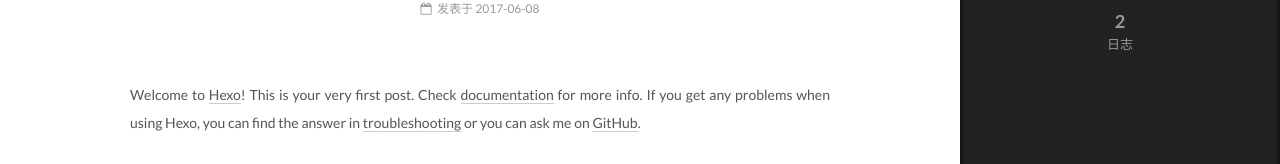
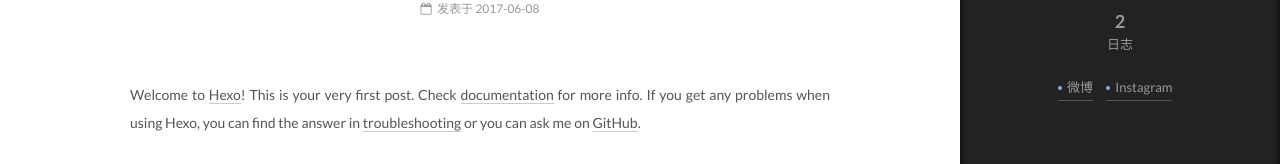
Before and after one commit to ronrondesign/ronrondesign.github.io, a plain HTML site: page 2017/06/08/hello-world/index.html in a window 1280 px wide. Both pictures are taken after a click on the item "站点概览". Shown: the part 222-386 px from the top of the page. Drawn offline with Linux system fonts and the light colour scheme.

Commit message:
Site updated: 2017-06-08 18:24:23

```diff
--- a/2017/06/08/hello-world/index.html
+++ b/2017/06/08/hello-world/index.html
@@ -463,6 +463,22 @@
 
         <div class="links-of-author motion-element">
 
+
+              <span class="links-of-author-item">
+                <a href="http://weibo.com/rron" target="_blank" title="微博">
+
+                  微博
+                </a>
+              </span>
+
+              <span class="links-of-author-item">
+                <a href="http://instagram.com/u/abelron" target="_blank" title="Instagram">
+
+                  Instagram
+                </a>
+              </span>
+
+
         </div>
 
 
--- a/css/main.css
+++ b/css/main.css
@@ -1677,7 +1677,7 @@ pre .javascript .function {
   width: 4px;
   height: 4px;
   border-radius: 50%;
-  background: #9a1fbe;
+  background: #86b0e9;
 }
 .links-of-blogroll {
   font-size: 13px;
```
Also changed, not shown: 2017/06/08/postName/index.html (+16 -0 lines), archives/2017/06/index.html (+16 -0 lines), archives/2017/index.html (+16 -0 lines), archives/index.html (+16 -0 lines), categories/index.html (+16 -0 lines), index.html (+16 -0 lines), tags/index.html (+16 -0 lines).
